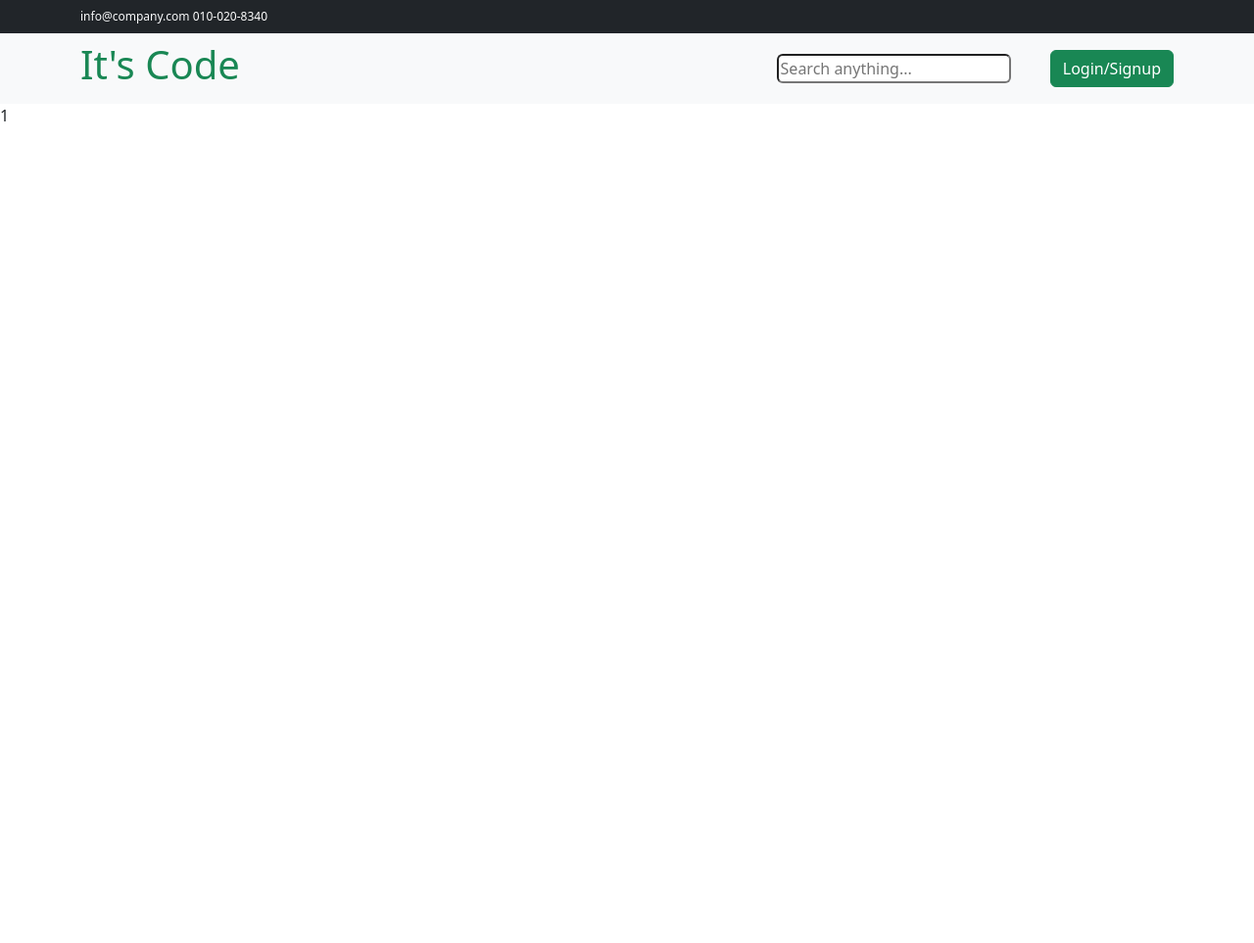
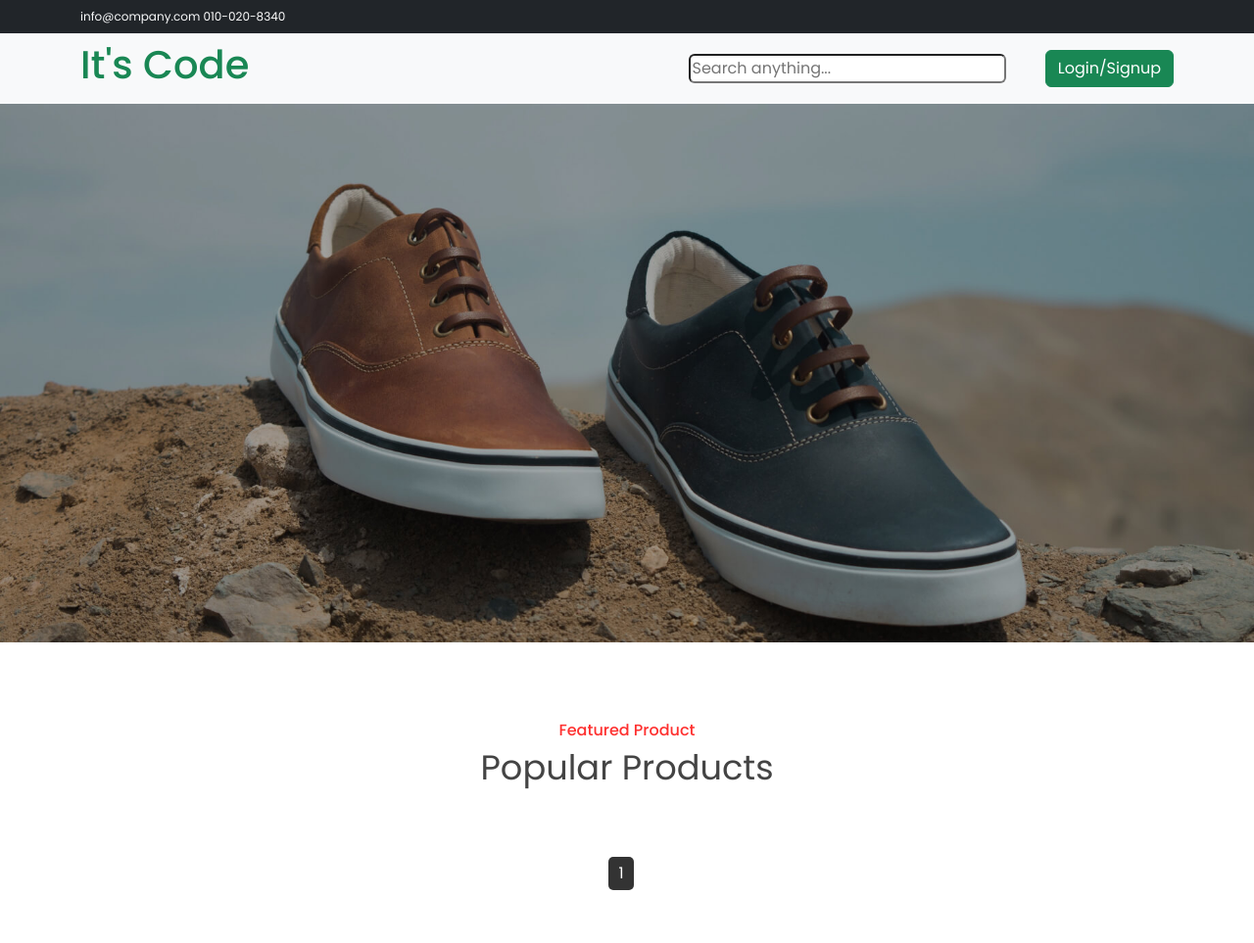
Before and after one commit to ishambhandari/enterprise-ecommerce, a Django app: page / in a window 1280 px wide. Shown: the whole page at 98% size. Before the commit the page ends 124 px from the top, so only its background shows below. Run offline with Django 4.2, Linux system fonts and the light colour scheme; data that the repository does not hold is empty; some libraries are stand-ins or nearby versions.

Commit message:
template changes

```diff
--- a/products/templates/products.html
+++ b/products/templates/products.html
@@ -1,25 +1,58 @@
-{% extends "base.html" %} {% block content %}
-<ul class="product-list">
+{% extends "base.html" %} {% block content %} {% load static%}
+    <link rel="stylesheet" href="{% static 'css/product.css' %}">
+<style>
+
+.main-photo {
+  background-image: url("{% static 'images/shoes.jpeg' %}");
+  background-size: cover;
+  width: 100%;
+  height: 550px;
+}
+</style>
+  {% if not page_obj.has_previous %}
+      <div class="main-photo"></div>
+  {% endif %}
+<section class="section-products">
+		<div class="container">
+				<div class="row justify-content-center text-center">
+						<div class="col-md-8 col-lg-6">
+								<div class="header">
+										<h3>Featured Product</h3>
+										<h2>Popular Products</h2>
+								</div>
+						</div>
+				</div>
+				<div class="row">
+
   {% for product in page_obj%}
-<a href="{% url 'products_detail' id=product.asin %}">
-  <li class="product-item">
-    <img src={{product.display_image}} alt="Product 1" />
-    <h3>{{product.title}}</h3>
-    <span class="price">£{{product.price}}</span>
-  </li>
-  </a>
-  {%endfor%}
+						<!-- Single Product -->
+						<div class="col-md-6 col-lg-4 col-xl-3">
+								<div id="product-1" class="single-product">
+                    <div class="part-1" style="background: url('{{ product.display_image}}') no-repeat center; background-size: contain">
+												<ul>
+														<li><a href="#"><i class="fas fa-shopping-cart"></i></a></li>
+                            <li><a href="{% url 'products_detail' id=product.asin %}" style = "margin-top:5px">View</a></li>
+												</ul>
+										</div>
+										<div class="part-2">
+                      <h3 class="product-title">{{product.title}}</h3>
+                        <h4 class="product-price">£{{product.price}}</h4>
+										</div>
+								</div>
+						</div>
+            {% endfor %}
 
-  <div class="pagination">
+<div class="pagination">
   {% if page_obj.has_previous %}
-    <a href="?page={{ page_obj.previous_page_number }}">previous</a>
+    <a href="?page=1">First Page</a>
+    <a href="?page={{ page_obj.previous_page_number }}">Prev</a>
   {% endif %}
 
   <span class="current-page">{{ page_obj.number }}</span>
 
   {% if page_obj.has_next %}
-    <a href="?page={{ page_obj.next_page_number }}">next</a>
+    <a href="?page={{ page_obj.next_page_number }}">Next</a>
   {% endif %}
-<style>
-</style>
+</div>
+</section>
 {% endblock content %}
--- a/products/urls.py
+++ b/products/urls.py
@@ -1,12 +1,12 @@
 from django.contrib import admin
-from django.urls import path,include
-from . import views
-from products.views import products
+from django.urls import path, include
+from products.views import products, dashboard
 
 urlpatterns = [
-    path('', views.products.products, name = "products"),
-    path('<str:id>', views.products.products_detail, name = "products_detail"),
-    # path('cart/', views.cart, name = "cart"),
-    # path('checkout/', views.checkout, name = "checkout"),
-    # path('orders', views.orders, name = "orders"),
+    path('', products.products, name='products'),
+    path('list/<str:id>/', products.products_detail, name='products_detail'),
+    path('dashboard/', dashboard.dashboard, name='dashboard'),
+    # path('cart/', views.cart, name='cart'),
+    # path('checkout/', views.checkout, name='checkout'),
+    # path('orders', views.orders, name='orders'),
 ]
--- /dev/null
+++ b/products/views/dashboard.py
@@ -0,0 +1,6 @@
+from django.shortcuts import render,get_object_or_404
+from products.models import Product, ProductImage
+from django.core.paginator import Paginator
+
+def dashboard(request):
+    return render(request, 'dashboard.html')
--- /dev/null
+++ b/static/css/product.css
@@ -0,0 +1,196 @@
+@import url("https://fonts.googleapis.com/css2?family=Poppins:wght@400;500&display=swap");
+.main-photo {
+  background-image: url("{% static 'images/shoes.jpeg' %}");
+  background-size: cover;
+  width: 100%;
+  height: 550px;
+}
+
+body {
+  font-family: "Poppins", sans-serif;
+  color: #444444;
+}
+
+a,
+a:hover {
+  text-decoration: none;
+  color: inherit;
+}
+
+.section-products {
+  padding: 80px 0 54px;
+}
+
+.section-products .header {
+  margin-bottom: 50px;
+}
+
+.section-products .header h3 {
+  font-size: 1rem;
+  color: #fe302f;
+  font-weight: 500;
+}
+
+.section-products .header h2 {
+  font-size: 2.2rem;
+  font-weight: 400;
+  color: #444444;
+}
+
+.section-products .single-product {
+  margin-bottom: 26px;
+}
+
+.section-products .single-product .part-1 {
+  position: relative;
+  height: 290px;
+  max-height: 290px;
+  margin-bottom: 20px;
+  overflow: hidden;
+}
+
+.section-products .single-product .part-1::before {
+  position: absolute;
+  content: "";
+  top: 0;
+  left: 0;
+  width: 100%;
+  height: 100%;
+  z-index: -1;
+  transition: all 0.3s;
+}
+
+.section-products .single-product:hover .part-1::before {
+  transform: scale(1.2, 1.2) rotate(5deg);
+}
+
+.section-products #product-1 .part-1::before {
+  background-size: cover;
+  transition: all 0.3s;
+}
+
+.section-products #product-2 .part-1::before {
+  background-size: cover;
+}
+
+.section-products #product-3 .part-1::before {
+  background-size: cover;
+}
+
+.section-products #product-4 .part-1::before {
+  background: url("https://i.ibb.co/cLnZjnS/2.jpg") no-repeat center;
+  background-size: cover;
+}
+
+.section-products .single-product .part-1 .discount,
+.section-products .single-product .part-1 .new {
+  position: absolute;
+  top: 15px;
+  left: 20px;
+  color: #ffffff;
+  background-color: #fe302f;
+  padding: 2px 8px;
+  text-transform: uppercase;
+  font-size: 0.85rem;
+}
+
+.section-products .single-product .part-1 .new {
+  left: 0;
+  background-color: #444444;
+}
+
+.section-products .single-product .part-1 ul {
+  position: absolute;
+  bottom: -41px;
+  left: 20px;
+  margin: 0;
+  padding: 0;
+  list-style: none;
+  opacity: 0;
+  transition: bottom 0.5s, opacity 0.5s;
+}
+
+.section-products .single-product:hover .part-1 ul {
+  bottom: 30px;
+  opacity: 1;
+}
+
+.section-products .single-product .part-1 ul li {
+  display: inline-block;
+  margin-right: 4px;
+}
+
+.section-products .single-product .part-1 ul li a {
+  display: inline-block;
+  padding-left: 20px;
+  padding-right: 20px;
+  line-height: 40px;
+  background-color: #ffffff;
+  color: #444444;
+  text-align: center;
+  box-shadow: 0 2px 20px rgb(50 50 50 / 10%);
+  transition: color 0.2s;
+}
+
+.section-products .single-product .part-1 ul li a:hover {
+  color: #fe302f;
+}
+
+.section-products .single-product .part-2 .product-title {
+  font-size: 1rem;
+}
+
+.section-products .single-product .part-2 h4 {
+  display: inline-block;
+  font-size: 1rem;
+}
+
+.section-products .single-product .part-2 .product-old-price {
+  position: relative;
+  padding: 0 7px;
+  margin-right: 2px;
+  opacity: 0.6;
+}
+
+.section-products .single-product .part-2 .product-old-price::after {
+  position: absolute;
+  content: "";
+  top: 50%;
+  left: 0;
+  width: 100%;
+  height: 1px;
+  background-color: #444444;
+  transform: translateY(-50%);
+}
+
+.pagination {
+  display: flex;
+  justify-content: center;
+  align-items: center;
+  margin-top: 20px;
+}
+
+.pagination a {
+  color: #333;
+  text-decoration: none;
+  padding: 5px 10px;
+  margin: 0 5px;
+  border: 1px solid #ccc;
+  border-radius: 5px;
+  transition: background-color 0.3s ease;
+}
+
+.pagination a:hover {
+  background-color: #ddd;
+}
+
+.current-page {
+  color: #fff;
+  background-color: #333;
+  padding: 5px 10px;
+  margin: 0 5px;
+  border-radius: 5px;
+}
+.pagination a:first-child {
+  margin-right: 10px;
+}
```
Also changed, not shown: products/templates/dashboard.html (added, +170 -0 lines), products/templates/product_detail.html (+8 -36 lines), static/images/shoes.jpeg (added).
